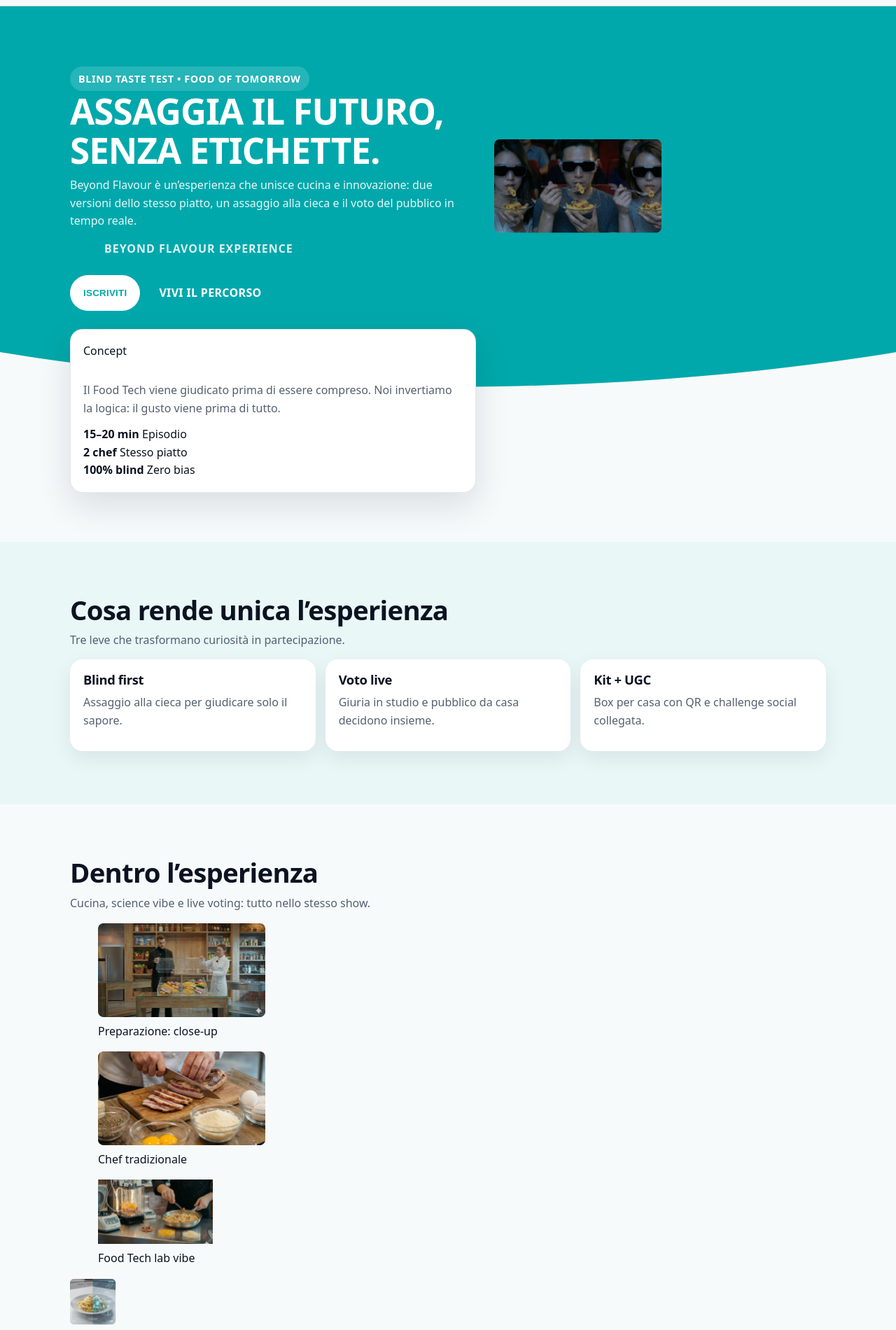
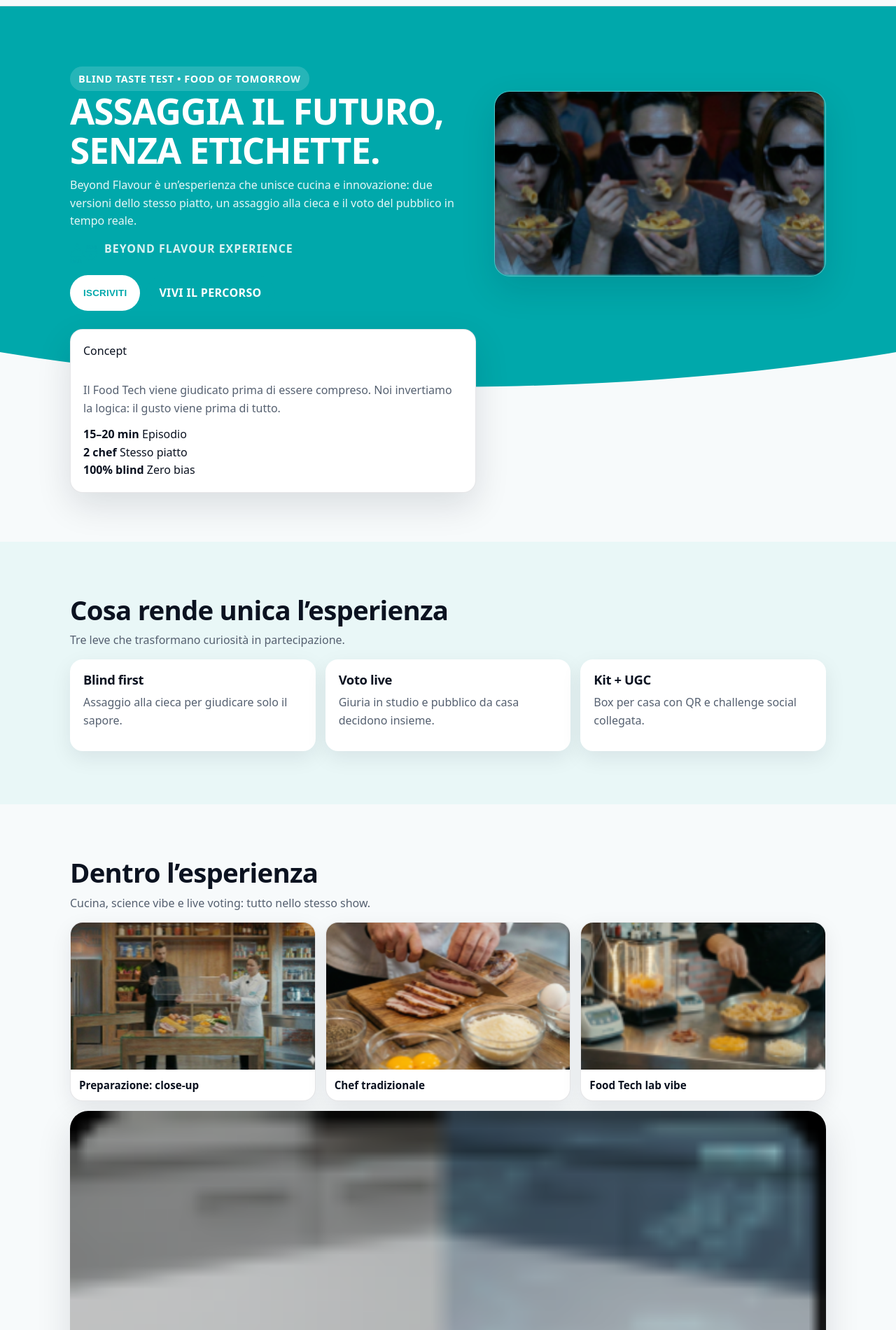
Before and after one commit to rovedacarolina/metalimentazione, a plain HTML site: page index.html in a window 1280 px wide. Shown: the part 60-1960 px from the top of the page at 70% size. Drawn offline with Linux system fonts and the light colour scheme.

Commit message:
aggiunta immagini

```diff
--- a/css/style.css
+++ b/css/style.css
@@ -746,3 +746,73 @@ a{ color:inherit; text-decoration:none; }
   position: relative;
   z-index: 2;
 }
+
+/* ===== IMMAGINI / GALLERY ===== */
+.hero__media{
+  border-radius:22px;
+  overflow:hidden;
+  box-shadow: var(--shadow-float);
+  border: 1px solid rgba(255,255,255,0.25);
+  background: rgba(255,255,255,0.08);
+  margin-bottom:14px;
+}
+.hero__media img{ width:100%; height:auto; display:block; }
+
+/* gallery 3 */
+.gallery-3{
+  display:grid;
+  grid-template-columns:repeat(3, 1fr);
+  gap:14px;
+  margin-top:14px;
+}
+.shot{
+  margin:0;
+  background:white;
+  border:1px solid var(--line);
+  border-radius:18px;
+  overflow:hidden;
+  box-shadow: var(--shadow-soft);
+}
+.shot img{
+  width:100%;
+  height:210px;
+  object-fit:cover;
+  display:block;
+}
+.shot figcaption{
+  padding:10px 12px;
+  font-weight:900;
+  color:var(--text);
+  font-size:.95rem;
+}
+
+/* poster teaser */
+.teaser{ align-items:center; }
+.poster{
+  background:white;
+  border:1px solid var(--line);
+  border-radius:18px;
+  overflow:hidden;
+  box-shadow: var(--shadow-soft);
+  max-width:420px;
+  justify-self:end;
+}
+.poster img{ width:100%; height:auto; display:block; }
+
+/* già usata per immagini grandi */
+.key-visual{
+  border-radius:26px;
+  overflow:hidden;
+  box-shadow: var(--shadow-float);
+  background:#000;
+}
+.key-visual img{
+  width:100%;
+  height:auto;
+  display:block;
+}
+
+@media (max-width:900px){
+  .gallery-3{ grid-template-columns:1fr; }
+  .poster{ justify-self:stretch; max-width:100%; }
+}
--- a/index.html
+++ b/index.html
@@ -131,6 +131,24 @@
     </div>
   </div>
 </section>
+
+<section class="section section--soft section--brand">
+  <div class="container grid-2 teaser">
+    <div>
+      <h2>Manifesto</h2>
+      <p class="lead">
+        Prima si assaggia, poi si scopre.
+        Il futuro del cibo si giudica senza pregiudizi.
+      </p>
+      <a class="btn btn--blue" href="valori.html">Leggi il manifesto</a>
+    </div>
+
+    <div class="poster">
+      <img src="assets/img/menif1.png" alt="Poster Beyond Flavour">
+    </div>
+  </div>
+</section>
+
 
 <!-- ================= MODAL ISCRIZIONE ================= -->
 <div class="modal" id="signupModal" aria-hidden="true">
```
Also changed, not shown: vote.html (+4 -0 lines).
